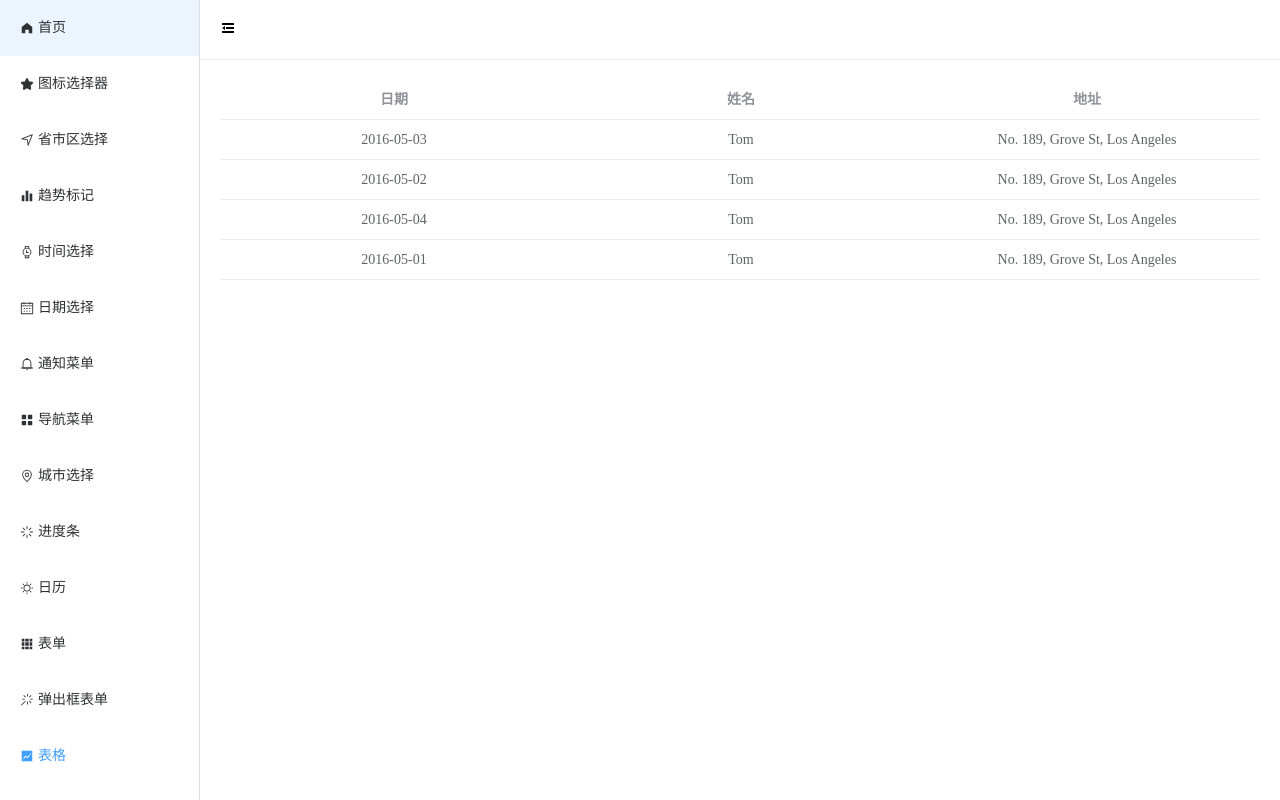
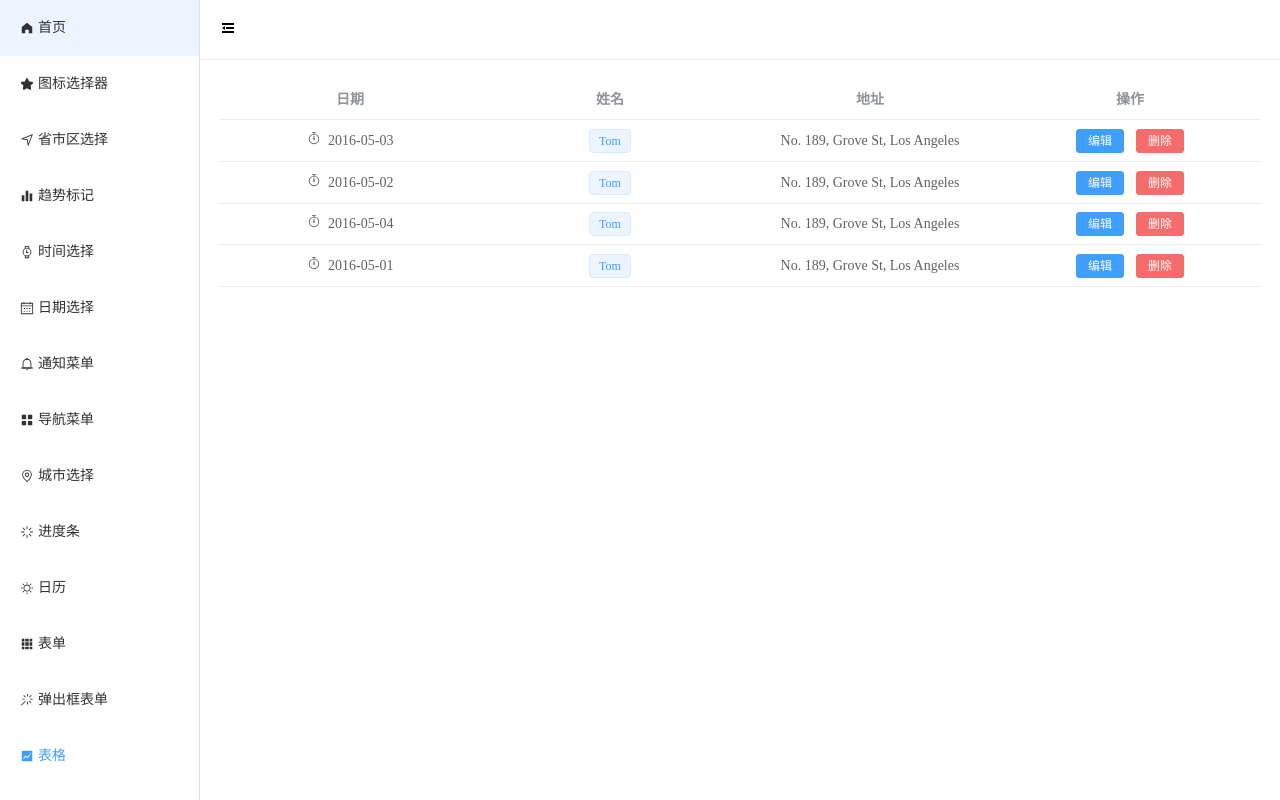
Before and after one commit to isakya/my-components-vue3_elplus, a Vue app: page /#/table in a window 1280 px wide. Built offline with nearby package versions, Linux system fonts and the light colour scheme.

Commit message:
用插槽实现操作项和自定义列数据

```diff
--- a/src/components/table/src/index.vue
+++ b/src/components/table/src/index.vue
@@ -1,13 +1,26 @@
 <template>
   <el-table :data="data">
-    <template v-for="(item, index) in options" :key="index">
-      <el-table-column :label="item.label" :prop="item.prop" :align="item.align" :width="item.width"></el-table-column>
+    <template v-for="(item, index) in tableOptions" :key="index">
+      <el-table-column v-if="!item.slot" :label="item.label" :prop="item.prop" :align="item.align" :width="item.width">
+      </el-table-column>
+      <el-table-column v-else :label="item.label" :prop="item.prop" :align="item.align" :width="item.width">
+        <template #default="scope">
+          <slot :name="item.slot" :scope="scope"></slot>
+        </template>
+      </el-table-column>
     </template>
+    <!-- 操作项 -->
+    <el-table-column :label="actionOptions!.label" :align="actionOptions!.align" :width="actionOptions!.width">
+      <template #default="scope">
+        <slot name="action" :scope="scope"></slot>
+      </template>
+    </el-table-column>
   </el-table>
+
 </template>
 
 <script setup lang="ts">
-import { PropType, ref } from "vue"
+import { PropType, ref, computed } from "vue"
 import { TableOptions } from "./types"
 
 let props = defineProps({
@@ -22,6 +35,18 @@
     required: true
   }
 })
+
+// 过滤操作选项之后的配置
+let tableOptions = computed(() => {
+  return props.options!.filter(item => !item.action)
+})
+
+// 找出操作项的配置
+let actionOptions = computed(() => {
+  return props.options!.find(item => item.action)
+})
+console.log(actionOptions);
+
 </script>
 
 <style lang="scss" scoped>
--- a/src/components/table/src/types.ts
+++ b/src/components/table/src/types.ts
@@ -8,5 +8,7 @@
   // 对齐方式
   align?: 'left' | 'center' | 'right',
   // 自定义列表模板名称
-  slot?: string
+  slot?: string,
+  // 是否代表操作项
+  action?: boolean,
 }
--- a/src/views/table/index.vue
+++ b/src/views/table/index.vue
@@ -1,5 +1,25 @@
 <template>
-  <my-table :data="tableData" :options="options"></my-table>
+  <my-table :data="tableData" :options="options">
+    <template #date="{ scope }">
+      <el-icon-timer></el-icon-timer>
+      {{ scope.row.date }}
+    </template>
+    <template #name="{ scope }">
+      <el-popover effect="light" trigger="hover" placement="top" width="auto">
+        <template #default>
+          <div>name: {{ scope.row.name }}</div>
+          <div>address: {{ scope.row.address }}</div>
+        </template>
+        <template #reference>
+          <el-tag>{{ scope.row.name }}</el-tag>
+        </template>
+      </el-popover>
+    </template>
+    <template #action="{ scope }">
+      <el-button size="small" type="primary" @click="edit(scope)">编辑</el-button>
+      <el-button size="small" type="danger">删除</el-button>
+    </template>
+  </my-table>
 </template>
 
 <script setup lang="ts">
@@ -26,7 +46,7 @@
     date: '2016-05-01',
     name: 'Tom',
     address: 'No. 189, Grove St, Los Angeles',
-  },
+  }
 ]
 
 // 表格配置
@@ -34,19 +54,32 @@
   {
     label: '日期',
     prop: 'date',
-    align: 'center'
+    align: 'center',
+    slot: 'date'
   },
   {
     label: '姓名',
     prop: 'name',
-    align: 'center'
+    align: 'center',
+    // 自定义列
+    slot: 'name'
   },
   {
     label: '地址',
     prop: 'address',
     align: 'center'
   },
+  {
+    label: '操作',
+    align: 'center',
+    action: true
+  }
 ]
+
+let edit = (scope: any) => {
+  console.log(scope);
+
+}
 
 </script>
 
```
